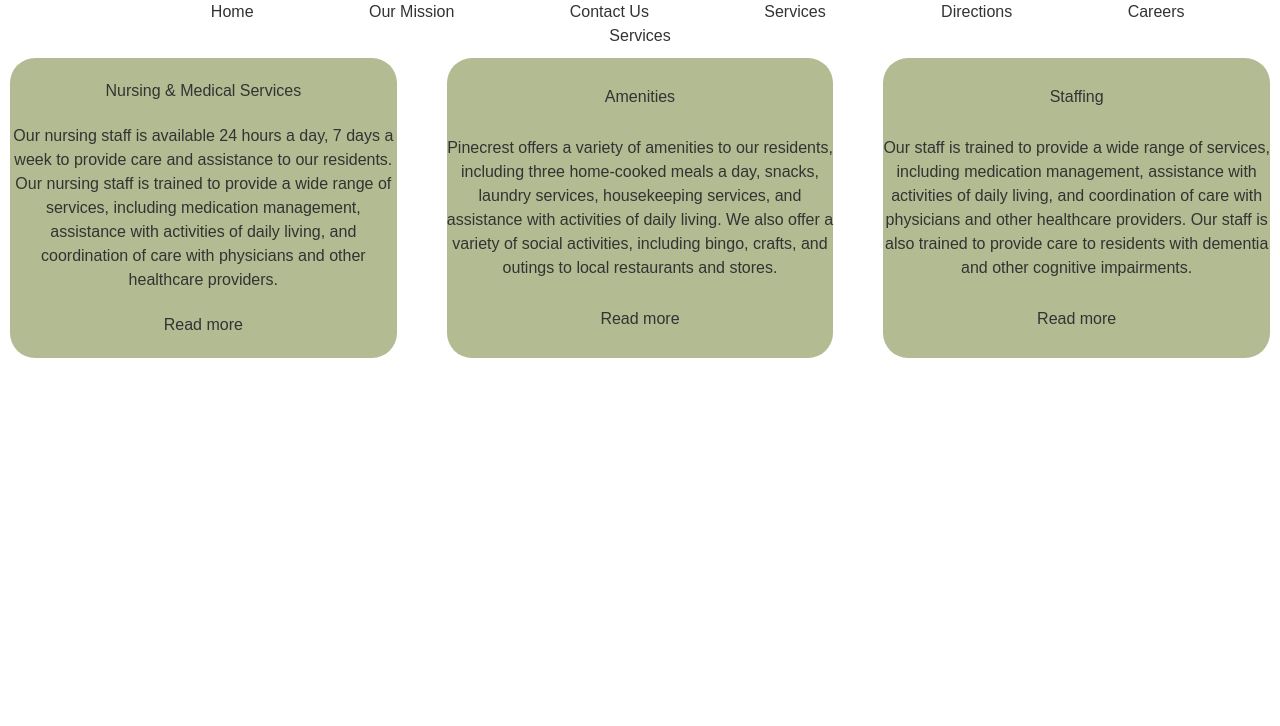
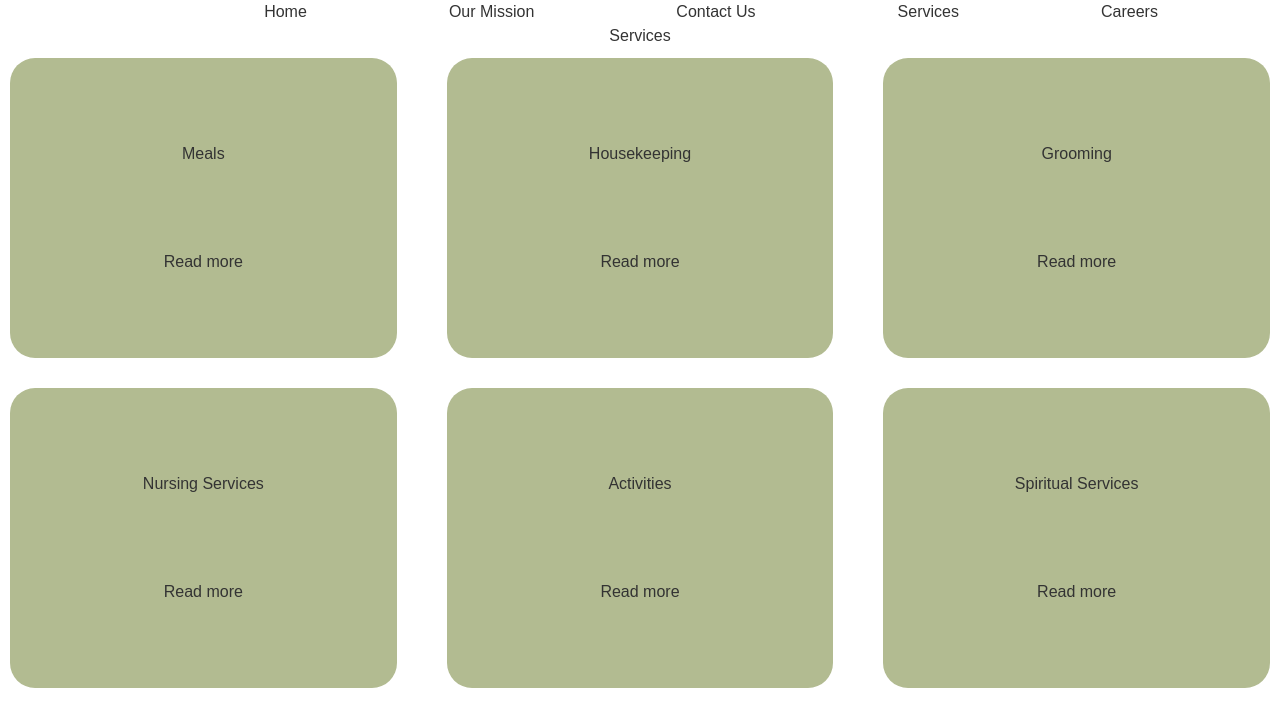
Before and after one commit to lee14k/pinecrest, a React (Vite) app: page /Services in a window 1280 px wide. Shown: the top 726 px of the page. Built offline with nearby package versions, Linux system fonts and the light colour scheme.

Commit message:
more structuring changes, services

```diff
--- a/src/components/Navbar.jsx
+++ b/src/components/Navbar.jsx
@@ -82,12 +82,7 @@ function Navbar() {
               Services
             </Link>
           </li>
-          <Link
-            to="/Directions"
-            onClick={() => handleNavLinkClick("/Directions")}
-          >
-            <li>Directions</li>
-          </Link>
+
 
           <Link to="/Careers" onClick={() => handleNavLinkClick("/Careers")}>
             <li>Careers</li>
--- a/src/components/Servicesgrid.jsx
+++ b/src/components/Servicesgrid.jsx
@@ -2,23 +2,39 @@ export default function Servicesgrid() {
   // Define the services data
   const services = [
     {
-      title: 'Nursing & Medical Services',
+      title: 'Meals',
       link: '/mediation',
       className: 'griditem',
       description:'Our nursing staff is available 24 hours a day, 7 days a week to provide care and assistance to our residents. Our nursing staff is trained to provide a wide range of services, including medication management, assistance with activities of daily living, and coordination of care with physicians and other healthcare providers.'
     },
     {
-      title: 'Amenities',
+      title: 'Housekeeping',
       link: '/organizationalculture',
       className: 'griditem miditem',
       description:'Pinecrest offers a variety of amenities to our residents, including three home-cooked meals a day, snacks, laundry services, housekeeping services, and assistance with activities of daily living. We also offer a variety of social activities, including bingo, crafts, and outings to local restaurants and stores.'
     },
     {
-      title: 'Staffing',
+      title: 'Grooming',
       link: '/arbitration',
       className: 'griditem',
       description:'Our staff is trained to provide a wide range of services, including medication management, assistance with activities of daily living, and coordination of care with physicians and other healthcare providers. Our staff is also trained to provide care to residents with dementia and other cognitive impairments.'
-    }
+    },
+     {
+      title: 'Nursing Services',
+      link: '/arbitration',
+      className: 'griditem',
+      description:'Our staff is trained to provide a wide range of services, including medication management, assistance with activities of daily living, and coordination of care with physicians and other healthcare providers. Our staff is also trained to provide care to residents with dementia and other cognitive impairments.'
+    },{
+      title: 'Activities',
+      link: '/arbitration',
+      className: 'griditem',
+      description:'Our staff is trained to provide a wide range of services, including medication management, assistance with activities of daily living, and coordination of care with physicians and other healthcare providers. Our staff is also trained to provide care to residents with dementia and other cognitive impairments.'
+    },{
+      title: 'Spiritual Services',
+      link: '/arbitration',
+      className: 'griditem',
+
+    },
   ];
 
   return (
@@ -27,7 +43,6 @@ export default function Servicesgrid() {
         {services.map(service => (
           <div className={service.className} key={service.title}>
             <h2 className="gridhead">{service.title}</h2>
-            <p>{service.description}</p>
               <button className="gridbutton">Read more</button>
           </div>
         ))}
```
